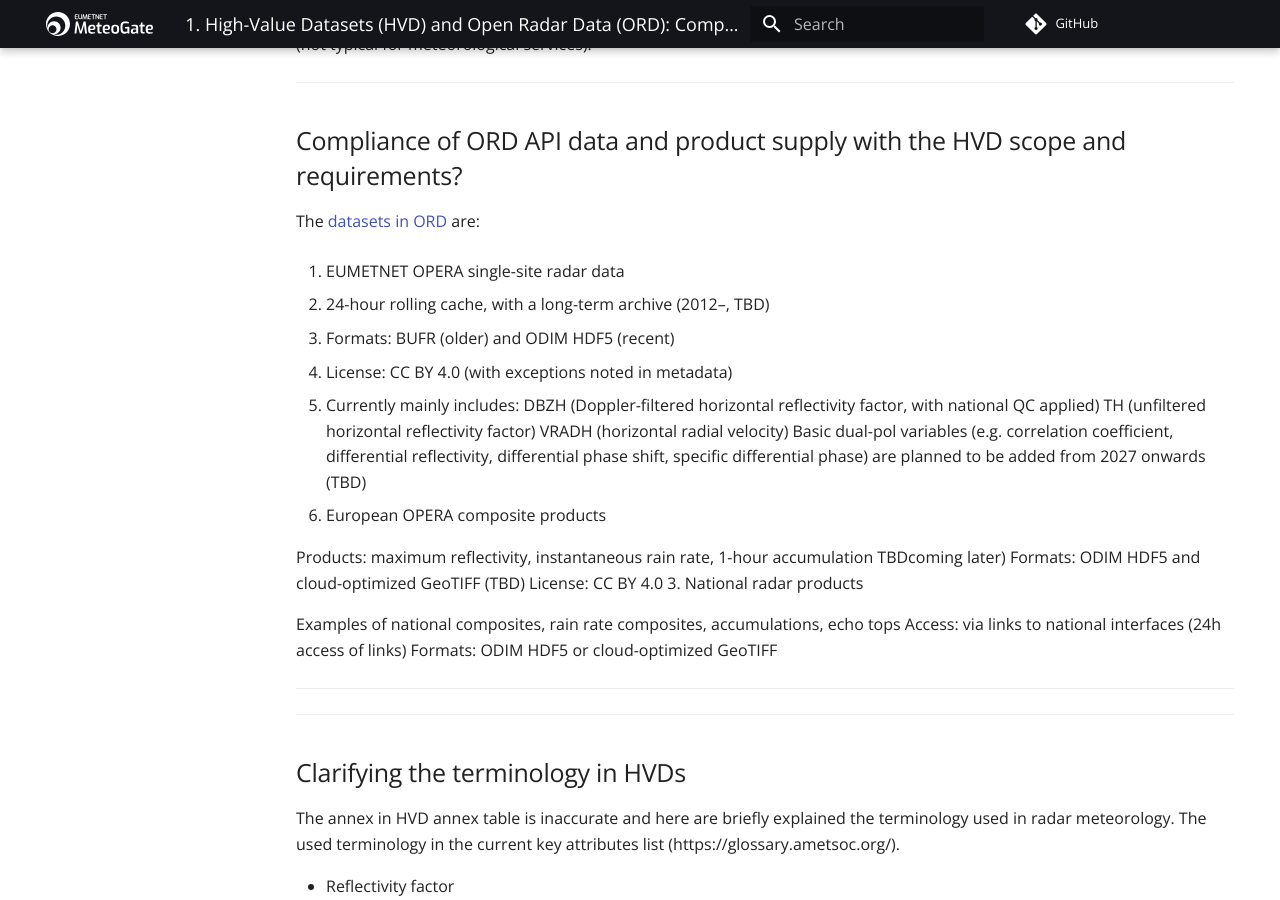
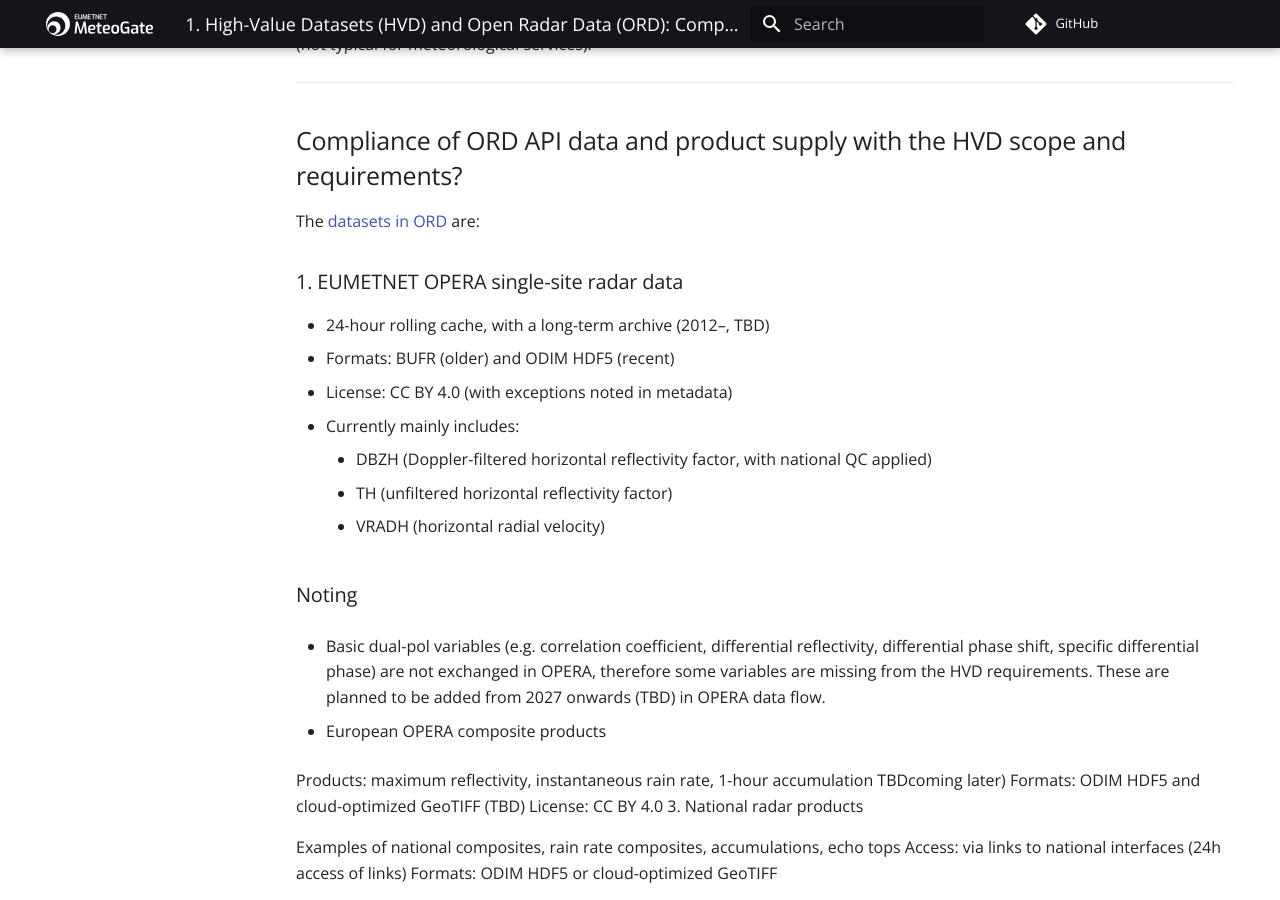
Before and after one commit to EUMETNET/openradardata-documentation, an MkDocs documentation site: the page built from docs/ORD_HVD_summary.md, in a window 1280 px wide and 900 px high, scrolled down 2462 px. Built offline with MkDocs 1.6.1 and Material for MkDocs 9.7.7, drawn with Linux system fonts in a browser that asks for light colours; comment, search, counter and statistics services are not loaded.

Commit message:
Update ORD_HVD_summary.md

```diff
--- a/docs/ORD_HVD_summary.md
+++ b/docs/ORD_HVD_summary.md
@@ -91,16 +91,20 @@ High-Value Datasets must be provided **free of charge**, unless a temporary exem
 
 The [datasets in ORD](https://github.com/EUMETNET/openradardata-documentation/blob/main/docs/2-ORD-API-discovering-and-accessing-data.md) are:
 
-1. EUMETNET OPERA single-site radar data
+### 1. EUMETNET OPERA single-site radar data
 
 * 24-hour rolling cache, with a long-term archive (2012–, TBD)
 * Formats: BUFR (older) and ODIM HDF5 (recent)
 * License: CC BY 4.0 (with exceptions noted in metadata)
 * Currently mainly includes:
-DBZH (Doppler-filtered horizontal reflectivity factor, with national QC applied)
-TH (unfiltered horizontal reflectivity factor)
-VRADH (horizontal radial velocity)
-Basic dual-pol variables (e.g. correlation coefficient, differential reflectivity, differential phase shift, specific differential phase) are planned to be added from 2027 onwards (TBD)
+     * DBZH (Doppler-filtered horizontal reflectivity factor, with national QC applied)
+     * TH (unfiltered horizontal reflectivity factor)
+     * VRADH (horizontal radial velocity)
+
+### Noting
+ * Basic dual-pol variables (e.g. correlation coefficient, differential reflectivity, differential phase shift, specific differential phase) are not exchanged in OPERA, therefore some variables are missing from the HVD requirements. These are planned to be added from 2027 onwards (TBD) in OPERA data flow.
+
+
 2. European OPERA composite products
 
 Products: maximum reflectivity, instantaneous rain rate, 1-hour accumulation
```
